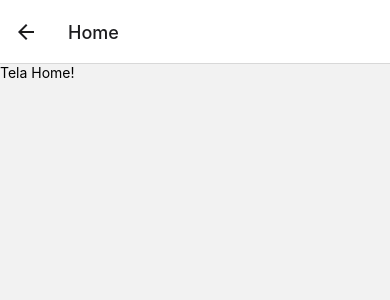
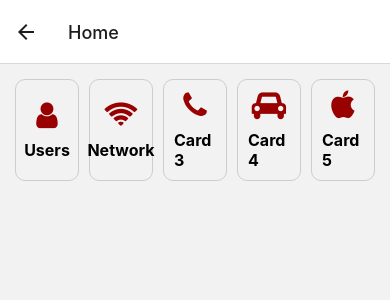
Before and after one commit to Dav1dSo/Zabbix_App, a React Native app: screen /Home in a window 390 px wide. Shown: the top 300 px of the page. Built offline with nearby package versions, Linux system fonts and the light colour scheme.

Commit message:
feat: created home

```diff
--- a/App.js
+++ b/App.js
@@ -1,4 +1,3 @@
-// No arquivo App.js
 import React from 'react';
 import { NavigationContainer } from '@react-navigation/native';
 import { createStackNavigator } from '@react-navigation/stack';
@@ -12,7 +11,11 @@ const App = () => {
   return (
     <NavigationContainer>
       <Stack.Navigator>
-        <Stack.Screen name="Login" component={LoginScreen} />
+        <Stack.Screen
+          name="Login"
+          component={LoginScreen}
+          options={{ headerShown: false }}
+        />
         <Stack.Screen name="Home" component={HomeScreen} />
       </Stack.Navigator>
     </NavigationContainer>
--- a/package.json
+++ b/package.json
@@ -19,6 +19,8 @@
     "react": "18.2.0",
     "react-native": "0.73.4",
     "react-native-gesture-handler": "~2.14.0",
+    "react-native-vector-icons": "^10.0.3",
+    "start": "^5.1.0",
     "styled-components": "^6.1.8"
   },
   "devDependencies": {
--- a/src/screen/HomeScreen.js
+++ b/src/screen/HomeScreen.js
@@ -1,9 +1,123 @@
-import { Text } from "react-native";
+import React, { useState } from 'react';
+import { View, Text, FlatList, TouchableOpacity, StyleSheet } from 'react-native';
+import Icon from 'react-native-vector-icons/FontAwesome';
+import GetUsers from '../services/ServiceGetUsers';
 
 const HomeScreen = () => {
-    return(
-        <Text>Tela Home!</Text>
-    )
-}
+    const [userData, setUserData] = useState(null);
+
+    const fetchUserInfo = async () => {
+        try {
+            const response = await GetUsers();
+            const users = response.data.result;
+            console.log(users);
+            if (users.length > 0) {
+                setUserData(users);
+            }
+        } catch (error) {
+            console.error('Erro ao obter informações do usuário:', error);
+        }
+    };
+
+    const cardsData = [
+        { id: 1, title: 'Users', iconName: 'user' },
+        { id: 2, title: 'Network', iconName: 'wifi' },
+        { id: 3, title: 'Card 3', iconName: 'phone' },
+        { id: 4, title: 'Card 4', iconName: 'car' },
+        { id: 5, title: 'Card 5', iconName: 'apple' },
+    ];
+
+    const renderItem = ({ item }) => (
+        <TouchableOpacity style={styles.card} onPress={() => handleCardPress(item)}>
+            <View style={styles.iconContainer}>
+                <Icon name={item.iconName} size={30} color="#900" />
+            </View>
+            <Text style={styles.title}>{item.title}</Text>
+        </TouchableOpacity>
+    );
+
+    const handleCardPress = async (item) => {
+        if (item.title === 'Users') {
+            await fetchUserInfo();
+        }
+    };
+
+    const renderUserData = () => {
+        if (!userData) {
+            return null;
+        }
+
+        return (
+            <FlatList
+                data={userData}
+                renderItem={renderUserCard}
+                keyExtractor={user => user.username}
+            />
+        );
+    };
+
+    const renderUserCard = ({ item }) => (
+        <View style={styles.userCard}>
+            <Text style={styles.userText}>Username: {item.username}</Text>
+            <Text style={styles.userText}>Name: {item.name}</Text>
+            <Text style={styles.userText}>Surname: {item.surname}</Text>
+            <Text style={styles.userText}>Autologin: {item.autologin}</Text>
+            <Text style={styles.userText}>
+                Autologout: <Text style={{ color: item.autologout === "1" ? 'green' : 'red' }}>{item.autologout === "1" ? "true" : "false"}</Text>
+            </Text>
+        </View>
+    );
+
+    return (
+        <View style={styles.container}>
+            <FlatList
+                data={cardsData}
+                renderItem={renderItem}
+                keyExtractor={item => item.id.toString()}
+                numColumns={5}
+                contentContainerStyle={styles.flatListContainer}
+            />
+            {renderUserData()}
+        </View>
+    );
+};
+
+const styles = StyleSheet.create({
+    container: {
+        flex: 1,
+    },
+    flatListContainer: {
+        paddingHorizontal: 10,
+        paddingTop: 10,
+    },
+    card: {
+        flex: 1,
+        margin: 5,
+        borderRadius: 10,
+        borderWidth: 1,
+        borderColor: '#ccc',
+        alignItems: 'center',
+        justifyContent: 'center',
+        padding: 10,
+    },
+    iconContainer: {
+        marginBottom: 10,
+    },
+    title: {
+        fontSize: 16,
+        fontWeight: 'bold',
+    },
+    userCard: {
+        margin: 10,
+        padding: 10,
+        borderRadius: 10,
+        borderWidth: 1,
+        borderColor: '#9c3a3a',
+    },
+    userText: {
+        fontSize: 16,
+        marginBottom: 5,
+    },
+});
 
 export default HomeScreen;
--- a/src/screen/LoginScreen.js
+++ b/src/screen/LoginScreen.js
@@ -34,7 +34,6 @@ const LoginScreen = () => {
     };
 
     const handleForgotPassword = () => {
-        // Implementar lógica para redirecionar para a tela de redefinição de senha.
         console.log("Esqueci minha senha");
     };
 
--- /dev/null
+++ b/src/services/ServiceGetUsers.js
@@ -0,0 +1,24 @@
+import axios from 'axios';
+import AsyncStorage from '@react-native-async-storage/async-storage';
+
+const apiUrl = 'http://192.168.1.10/api_jsonrpc.php';
+
+const GetUsers = async () => {
+    try {
+        const response = await axios.post(apiUrl, {
+            jsonrpc: '2.0',
+            method: 'user.get',
+            params: {
+                output: 'extend',
+            },
+            auth: await AsyncStorage.getItem('authToken'),
+            id: 1,
+        });
+        return response;
+    } catch (error) {
+        console.error('Erro ao fazer solicitação para a API:', error);
+        throw error;
+    }
+}
+
+export default GetUsers;
```
Also changed, not shown: 1 other file (tests, documents, lock files or other folders).
